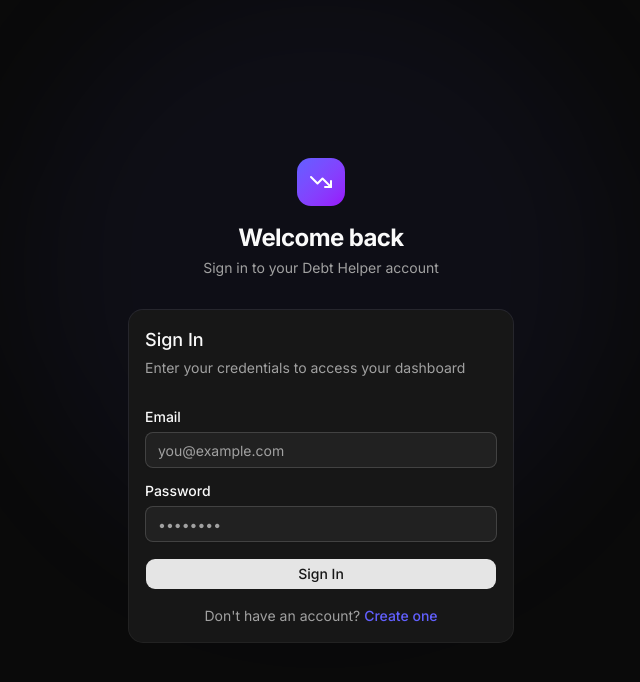
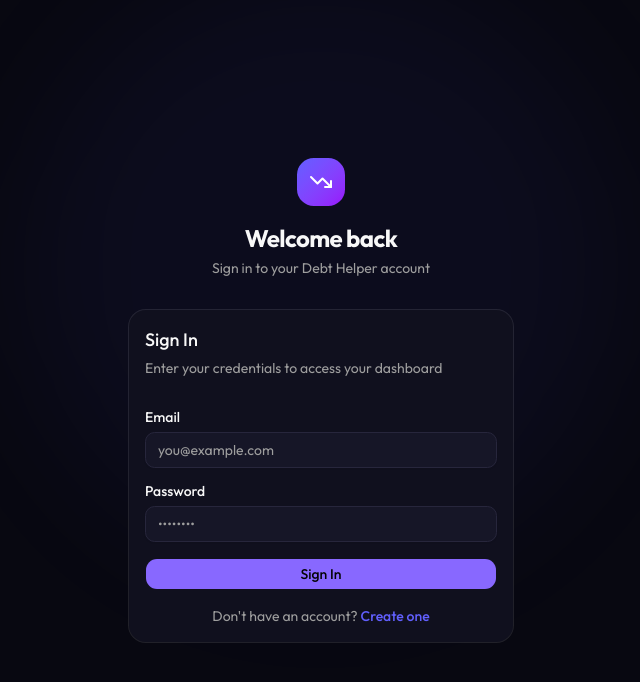
Before and after one commit to aragulkumar/debt-intelligence-system, a React (Vite) app in the folder frontend/: page /login in a window 1280 px wide. Shown: the top 682 px of the page, without its empty margins (319-959 px from the left). Built offline with nearby package versions, Linux system fonts and the light colour scheme.

Commit message:
style: overhaul UI with Outfit font, deep dark mode, and glassmorphism

```diff
--- a/frontend/src/components/Layout.tsx
+++ b/frontend/src/components/Layout.tsx
@@ -28,7 +28,7 @@ function SidebarContent({ onNavigate }: { onNavigate?: () => void }) {
   const handleLogout = () => { logout(); navigate('/login'); };
 
   return (
-    <div className="flex flex-col h-full bg-sidebar text-sidebar-foreground">
+    <div className="flex flex-col h-full bg-sidebar/80 backdrop-blur-xl text-sidebar-foreground">
       {/* Logo */}
       <div className="flex items-center gap-3 px-6 py-5">
         <div className="w-8 h-8 rounded-lg bg-gradient-to-br from-indigo-500 to-purple-600 flex items-center justify-center">
--- a/frontend/src/index.css
+++ b/frontend/src/index.css
@@ -1,3 +1,4 @@
+@import url('https://fonts.googleapis.com/css2?family=Outfit:wght@300;400;500;600;700&display=swap');
 @import "tailwindcss";
 @import "tw-animate-css";
 @import "shadcn/tailwind.css";
@@ -5,66 +6,66 @@
 @custom-variant dark (&:is(.dark *));
 
 :root {
-  --radius: 0.625rem;
-  --background: oklch(1 0 0);
-  --foreground: oklch(0.145 0 0);
+  --radius: 0.75rem;
+  --background: oklch(0.99 0 0);
+  --foreground: oklch(0.15 0 0);
   --card: oklch(1 0 0);
-  --card-foreground: oklch(0.145 0 0);
+  --card-foreground: oklch(0.15 0 0);
   --popover: oklch(1 0 0);
-  --popover-foreground: oklch(0.145 0 0);
-  --primary: oklch(0.205 0 0);
-  --primary-foreground: oklch(0.985 0 0);
-  --secondary: oklch(0.97 0 0);
-  --secondary-foreground: oklch(0.205 0 0);
-  --muted: oklch(0.97 0 0);
-  --muted-foreground: oklch(0.556 0 0);
-  --accent: oklch(0.97 0 0);
-  --accent-foreground: oklch(0.205 0 0);
-  --destructive: oklch(0.577 0.245 27.325);
-  --border: oklch(0.922 0 0);
-  --input: oklch(0.922 0 0);
-  --ring: oklch(0.708 0 0);
+  --popover-foreground: oklch(0.15 0 0);
+  --primary: oklch(0.55 0.2 280); /* Vibrant Indigo */
+  --primary-foreground: oklch(0.99 0 0);
+  --secondary: oklch(0.95 0 0);
+  --secondary-foreground: oklch(0.2 0 0);
+  --muted: oklch(0.96 0 0);
+  --muted-foreground: oklch(0.55 0 0);
+  --accent: oklch(0.96 0 0);
+  --accent-foreground: oklch(0.2 0 0);
+  --destructive: oklch(0.6 0.2 25);
+  --border: oklch(0.92 0 0);
+  --input: oklch(0.92 0 0);
+  --ring: oklch(0.55 0.2 280);
   --sidebar: oklch(0.985 0 0);
-  --sidebar-foreground: oklch(0.145 0 0);
-  --sidebar-primary: oklch(0.205 0 0);
-  --sidebar-primary-foreground: oklch(0.985 0 0);
-  --sidebar-accent: oklch(0.97 0 0);
-  --sidebar-accent-foreground: oklch(0.205 0 0);
-  --sidebar-border: oklch(0.922 0 0);
-  --sidebar-ring: oklch(0.708 0 0);
+  --sidebar-foreground: oklch(0.15 0 0);
+  --sidebar-primary: oklch(0.55 0.2 280);
+  --sidebar-primary-foreground: oklch(0.99 0 0);
+  --sidebar-accent: oklch(0.96 0 0);
+  --sidebar-accent-foreground: oklch(0.2 0 0);
+  --sidebar-border: oklch(0.92 0 0);
+  --sidebar-ring: oklch(0.55 0.2 280);
 }
 
 .dark {
-  --background: oklch(0.145 0 0);
-  --foreground: oklch(0.985 0 0);
-  --card: oklch(0.205 0 0);
-  --card-foreground: oklch(0.985 0 0);
-  --popover: oklch(0.205 0 0);
-  --popover-foreground: oklch(0.985 0 0);
-  --primary: oklch(0.922 0 0);
-  --primary-foreground: oklch(0.205 0 0);
-  --secondary: oklch(0.269 0 0);
-  --secondary-foreground: oklch(0.985 0 0);
-  --muted: oklch(0.269 0 0);
-  --muted-foreground: oklch(0.708 0 0);
-  --accent: oklch(0.269 0 0);
-  --accent-foreground: oklch(0.985 0 0);
-  --destructive: oklch(0.704 0.191 22.216);
-  --border: oklch(1 0 0 / 10%);
-  --input: oklch(1 0 0 / 15%);
-  --ring: oklch(0.556 0 0);
-  --sidebar: oklch(0.205 0 0);
-  --sidebar-foreground: oklch(0.985 0 0);
-  --sidebar-primary: oklch(0.488 0.243 264.376);
-  --sidebar-primary-foreground: oklch(0.985 0 0);
-  --sidebar-accent: oklch(0.269 0 0);
-  --sidebar-accent-foreground: oklch(0.985 0 0);
-  --sidebar-border: oklch(1 0 0 / 10%);
-  --sidebar-ring: oklch(0.556 0 0);
+  --background: oklch(0.14 0.02 285); /* Deep slate-violet */
+  --foreground: oklch(0.98 0 0);
+  --card: oklch(0.18 0.03 285); /* Slightly lighter card */
+  --card-foreground: oklch(0.98 0 0);
+  --popover: oklch(0.18 0.03 285);
+  --popover-foreground: oklch(0.98 0 0);
+  --primary: oklch(0.65 0.25 285); /* Vibrant purple */
+  --primary-foreground: oklch(0.1 0 0);
+  --secondary: oklch(0.24 0.04 285);
+  --secondary-foreground: oklch(0.98 0 0);
+  --muted: oklch(0.24 0.04 285);
+  --muted-foreground: oklch(0.7 0 0);
+  --accent: oklch(0.24 0.04 285);
+  --accent-foreground: oklch(0.98 0 0);
+  --destructive: oklch(0.6 0.2 25);
+  --border: oklch(0.28 0.04 285);
+  --input: oklch(0.28 0.04 285);
+  --ring: oklch(0.65 0.25 285);
+  --sidebar: oklch(0.14 0.02 285);
+  --sidebar-foreground: oklch(0.98 0 0);
+  --sidebar-primary: oklch(0.65 0.25 285);
+  --sidebar-primary-foreground: oklch(0.1 0 0);
+  --sidebar-accent: oklch(0.24 0.04 285);
+  --sidebar-accent-foreground: oklch(0.98 0 0);
+  --sidebar-border: oklch(0.28 0.04 285);
+  --sidebar-ring: oklch(0.65 0.25 285);
 }
 
 @theme inline {
-  --font-sans: 'Inter', system-ui, -apple-system, sans-serif;
+  --font-sans: 'Outfit', system-ui, -apple-system, sans-serif;
   --color-background: var(--background);
   --color-foreground: var(--foreground);
   --color-card: var(--card);
@@ -112,15 +113,34 @@
     background-clip: text;
   }
   .glow-indigo { box-shadow: 0 0 24px rgba(99,102,241,0.2); }
+
+  .glass-panel {
+    @apply bg-background/70 backdrop-blur-xl border border-white/5;
+  }
+
   .card-hover {
-    transition: border-color 0.2s ease, box-shadow 0.2s ease, transform 0.15s ease;
+    transition: all 0.3s cubic-bezier(0.25, 1, 0.5, 1);
   }
   .card-hover:hover {
-    box-shadow: 0 8px 30px rgba(0,0,0,0.25);
-    transform: translateY(-1px);
+    box-shadow: 0 10px 40px -10px rgba(0,0,0,0.3);
+    transform: translateY(-2px);
+    @apply border-primary/30;
   }
-  @keyframes fadeIn { from { opacity:0; transform:translateY(8px); } to { opacity:1; transform:translateY(0); } }
-  .fade-in { animation: fadeIn 0.3s ease-out both; }
+  .card-hover:active {
+    transform: translateY(0) scale(0.98);
+  }
+
+  /* Make buttons and interactive elements feel tactile */
+  button, a {
+    transition: active 0.15s ease, transform 0.15s ease;
+  }
+  button:active, .interactive:active {
+    transform: scale(0.96);
+  }
+
+  @keyframes fadeIn { from { opacity:0; transform:translateY(12px); } to { opacity:1; transform:translateY(0); } }
+  .fade-in { animation: fadeIn 0.4s cubic-bezier(0.16, 1, 0.3, 1) both; }
+
   @keyframes pulse-ring {
     0%  { box-shadow: 0 0 0 0 rgba(99,102,241,0.4); }
     70% { box-shadow: 0 0 0 12px rgba(99,102,241,0); }
--- a/frontend/src/pages/Dashboard.tsx
+++ b/frontend/src/pages/Dashboard.tsx
@@ -64,8 +64,8 @@ export default function Dashboard() {
           <p className="text-muted-foreground">Here's your financial overview.</p>
         </div>
         <div className="flex items-center gap-3 p-4 rounded-xl border bg-card">
-          <div className="pulse-ring rounded-full">
-            <div className={`text-3xl font-bold ${bandColor}`}>{score}</div>
+          <div className="pulse-ring rounded-full bg-background/50 backdrop-blur-md p-1">
+            <div className={`text-4xl font-extrabold gradient-text bg-clip-text text-transparent`}>{score}</div>
           </div>
           <div>
             <p className="text-xs text-muted-foreground">Health Score</p>
@@ -96,9 +96,9 @@ export default function Dashboard() {
             <CardTitle className="text-sm font-medium text-muted-foreground">Total Debt</CardTitle>
             <div className="p-2 rounded-lg bg-indigo-500/10"><CreditCard className="w-4 h-4 text-indigo-500" /></div>
           </CardHeader>
-          <CardContent>
-            <p className="text-2xl font-bold">₹{totalOutstanding.toLocaleString()}</p>
-            <p className="text-xs text-muted-foreground mt-1">{debts.length} active accounts</p>
+          <CardContent className="pt-2">
+            <p className="text-3xl font-bold tracking-tight">₹{totalOutstanding.toLocaleString()}</p>
+            <p className="text-xs text-muted-foreground mt-2">{debts.length} active accounts</p>
           </CardContent>
         </Card>
 
@@ -107,9 +107,9 @@ export default function Dashboard() {
             <CardTitle className="text-sm font-medium text-muted-foreground">Monthly EMI Load</CardTitle>
             <div className="p-2 rounded-lg bg-red-500/10"><TrendingDown className="w-4 h-4 text-red-500" /></div>
           </CardHeader>
-          <CardContent>
-            <p className="text-2xl font-bold">₹{totalEmi.toLocaleString()}</p>
-            <p className="text-xs text-muted-foreground mt-1">Due next 30 days</p>
+          <CardContent className="pt-2">
+            <p className="text-3xl font-bold tracking-tight">₹{totalEmi.toLocaleString()}</p>
+            <p className="text-xs text-muted-foreground mt-2">Due next 30 days</p>
           </CardContent>
         </Card>
 
@@ -118,9 +118,9 @@ export default function Dashboard() {
             <CardTitle className="text-sm font-medium text-muted-foreground">BNPL Accounts</CardTitle>
             <div className="p-2 rounded-lg bg-amber-500/10"><AlertTriangle className="w-4 h-4 text-amber-500" /></div>
           </CardHeader>
-          <CardContent>
-            <p className="text-2xl font-bold">{bnplCount}</p>
-            <p className="text-xs text-muted-foreground mt-1">High frequency, low tenure</p>
+          <CardContent className="pt-2">
+            <p className="text-3xl font-bold tracking-tight">{bnplCount}</p>
+            <p className="text-xs text-muted-foreground mt-2">High frequency, low tenure</p>
           </CardContent>
         </Card>
       </div>
```
